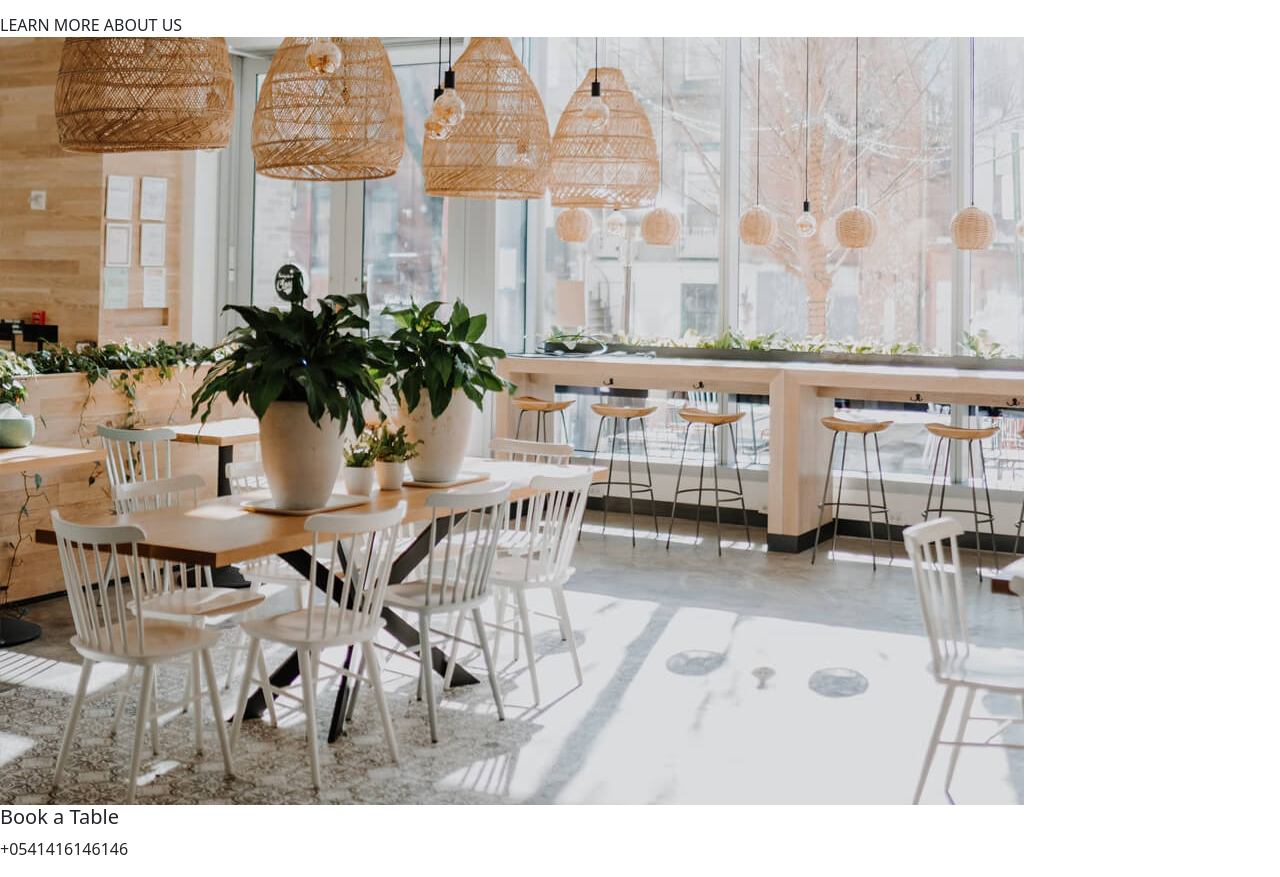
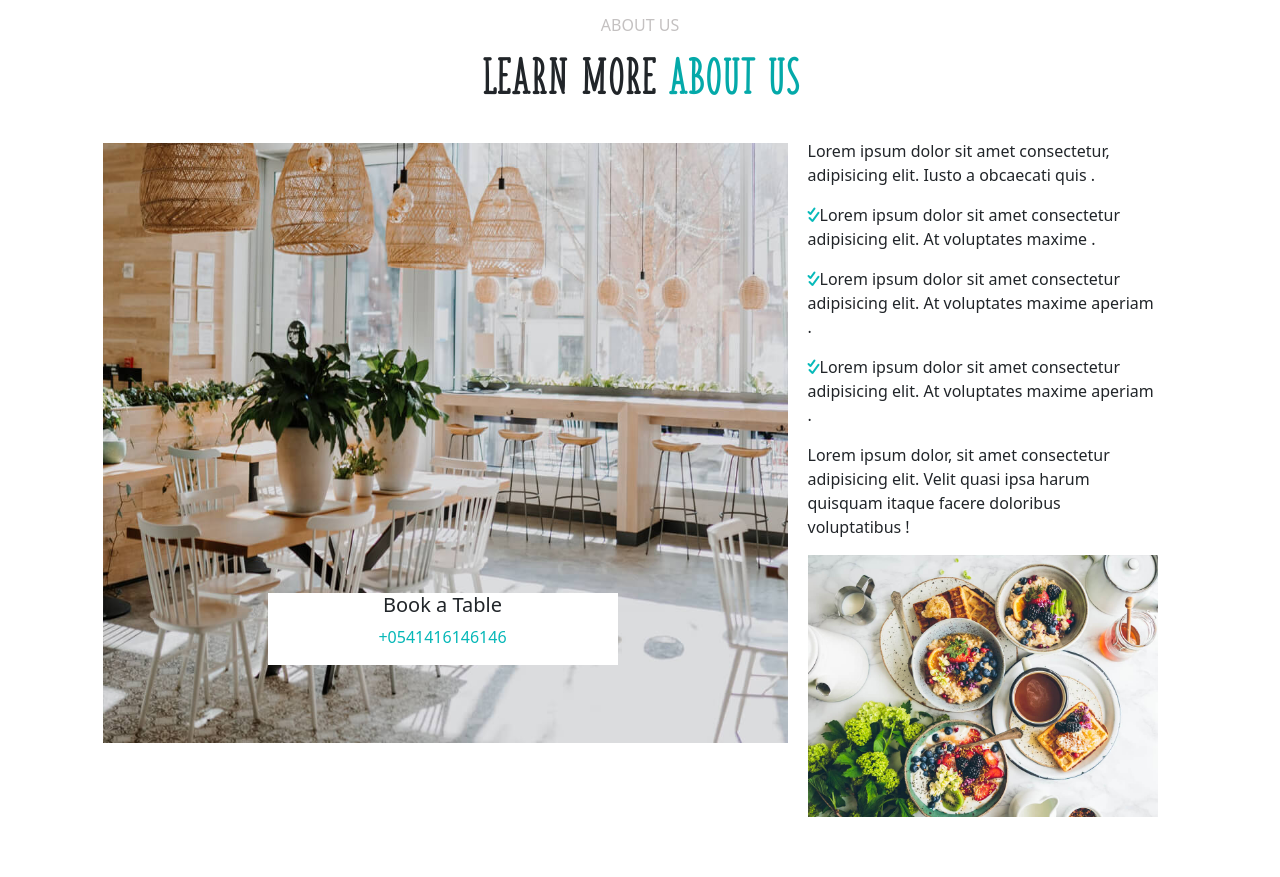
Before and after one commit to sebreye/Projet-Miam, a website: page index.html in a window 1280 px wide. Shown: the part 583-1460 px from the top of the page. After the commit the page ends 1400 px from the top, so only its background shows below. Drawn offline with Linux system fonts and the light colour scheme.

Commit message:
ajout sect about

```diff
--- a/index.html
+++ b/index.html
@@ -45,17 +45,30 @@
     </header>
     <!-- about -->
     <div class="pt-about">
+
+        <div class="titre-about">
             <p>ABOUT US</p>
-        <div class="titre-about">LEARN MORE <span>ABOUT US</span></div>
+            <h2> LEARN MORE <span>ABOUT US </span></h2>
+        </div>
         <div class="contenu-about">
             <div class="img-about">
-            <img src="./public/img/about.jpg" alt="">
+                <div class="img1-about">
+                    <img src="./public/img/about.jpg" alt="" class="img1-about" width="685px" height="600px
+                    ">
+                </div>
                 <div class="para-about">
                     <h5>Book a Table</h5>
                     <p>+0541416146146</p>
                 </div>
             </div>
-        <div class="para2-about"></div>
+            <div class="para2-about">
+                <p>Lorem ipsum dolor sit amet consectetur, adipisicing elit. Iusto a obcaecati quis .</p>
+                <p><i class="fa-solid fa-check-double"></i>Lorem ipsum dolor sit amet consectetur adipisicing elit. At voluptates maxime .</p>
+                <p><i class="fa-solid fa-check-double"></i>Lorem ipsum dolor sit amet consectetur adipisicing elit. At voluptates maxime aperiam .</p>
+                <p><i class="fa-solid fa-check-double"></i>Lorem ipsum dolor sit amet consectetur adipisicing elit. At voluptates maxime aperiam .</p>
+                <p>Lorem ipsum dolor, sit amet consectetur adipisicing elit. Velit quasi ipsa harum quisquam itaque facere doloribus voluptatibus !</p>
+                <img src="./public/img/about-2.jpg" alt="" width="350px">
+            </div>
         </div>
     </div>
 </body>
--- a/src/sass/app.scss
+++ b/src/sass/app.scss
@@ -24,3 +24,4 @@ $fa-font-path : "../../node_modules/@fortawesome/fontawesome-free/webfonts";
 @import "./modules/carroussel3";
 @import "./modules/contact";
 @import "./modules/footer";
+@import "./modules/about"
--- /dev/null
+++ b/src/sass/modules/_about.scss
@@ -0,0 +1,57 @@
+.pt-about{
+    margin-top: 5vh;
+}
+
+.contenu-about{
+    display: flex;
+    justify-content: center;
+    margin-left: 20vh;
+    margin-right: 20vh;
+    height: 490px;;
+}
+
+.titre-about{
+    display: flex;
+    flex-direction: column;
+    text-align: center;
+    justify-content: center;
+}
+.titre-about p{
+    color: rgb(196, 193, 193);
+}
+.titre-about h2{
+    font-family: "fonts-Pr";
+    font-size: xxx-large;
+    font-weight: bolder;
+}
+.titre-about h2 span{
+    color: rgb(4, 169, 169);
+}
+.para2-about{
+    margin: 20px;
+    height: 488px;
+    width: 4    50px;
+}
+.fa-solid{
+    color: rgb(7, 186, 186);
+}
+.img-about{
+    margin-top: 3vh;
+}
+.img1-about img{
+}
+
+.para-about{
+    position: relative;
+    display: flex;
+    flex-direction: column;
+    justify-content: center;
+    text-align: center;
+    background-color: white;
+    top: -150px;
+    left: 165px;
+    width: 350px;
+}
+.para-about p{
+    color: rgb(5, 183, 183);
+}
```
Also changed, not shown: public/css/app.css. Lines whose indentation alone changed are shown as unchanged.
